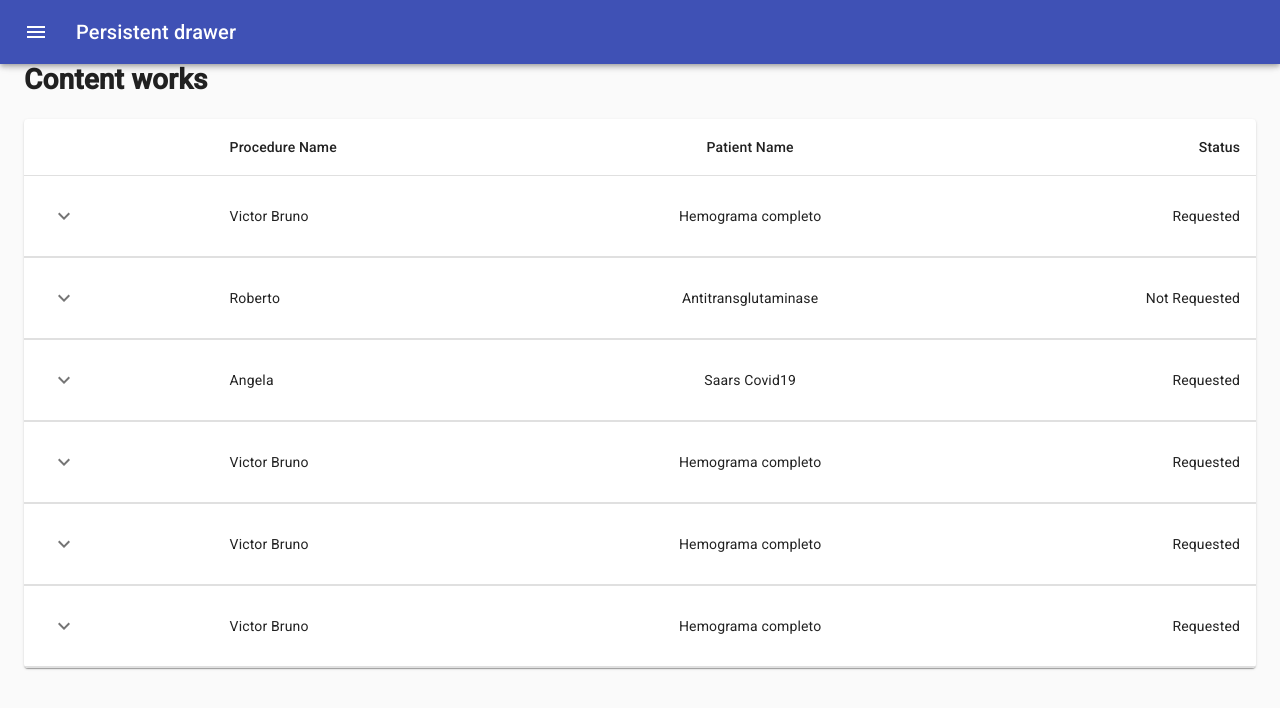
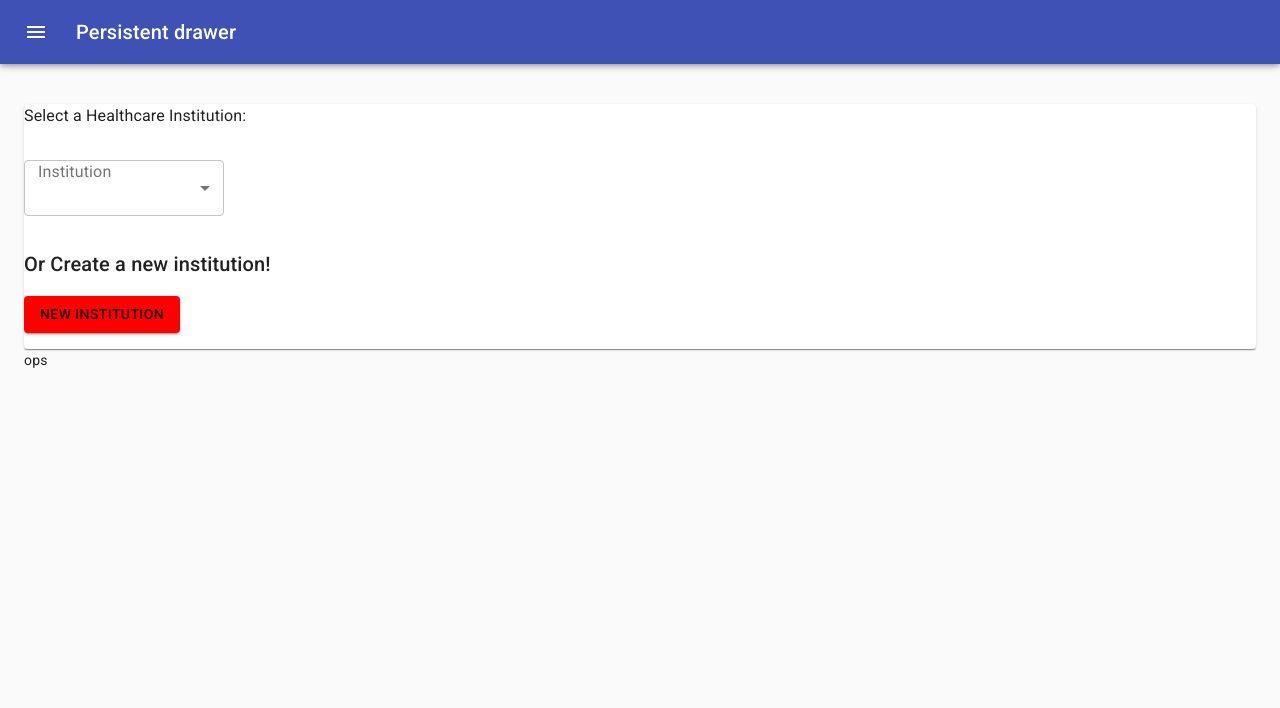
Before and after one commit to victor-silveir/health-exams-software-frontend-fixed, a React (Create React App) app: page / in a window 1280 px wide. Shown: the top 708 px of the page. Built offline with nearby package versions, Linux system fonts and the light colour scheme.

Commit message:
Create institutionCard component and pass it state to Content

```diff
--- a/src/components/header/index.tsx
+++ b/src/components/header/index.tsx
@@ -18,6 +18,7 @@ import ListItemText from '@material-ui/core/ListItemText';
 import InboxIcon from '@material-ui/icons/MoveToInbox';
 import MailIcon from '@material-ui/icons/Mail';
 import { Card, FormControl, InputLabel, MenuItem, Select } from '@material-ui/core';
+import { AutoComplete } from 'material-ui';
 
 const drawerWidth = 240;
 
@@ -78,7 +79,7 @@ export const useStyles = makeStyles((theme: Theme) =>
         duration: theme.transitions.duration.leavingScreen,
       }),
       marginLeft: 0,
-      marginTop:60
+      marginTop: 80
     },
     contentShift: {
       transition: theme.transitions.create('margin', {
@@ -88,10 +89,6 @@ export const useStyles = makeStyles((theme: Theme) =>
       marginLeft: drawerWidth,
       marginTop: 60
     },
-    formControl: {
-      margin: theme.spacing(1),
-      minWidth: 120,
-    },
   }),
 );
 
@@ -99,7 +96,6 @@ export default function PersistentDrawerLeft() {
   const classes = useStyles();
   const theme = useTheme();
   const [open, setOpen] = React.useState(false);
-  const [isInstitutionEmpty, setInstitutionEmpty] = React.useState('');
 
   const handleDrawerOpen = () => {
     setOpen(true);
--- /dev/null
+++ b/src/components/insitution-card/index.tsx
@@ -0,0 +1,68 @@
+import { Button, Card, createStyles, FormControl, InputLabel, makeStyles, MenuItem, Select, Typography, Theme } from "@material-ui/core";
+import { render } from "@testing-library/react";
+import React, { Dispatch, SetStateAction } from "react";
+
+const institutions = [
+    {name: 'Hemocentro', cnpj: '123456'},
+    {name: 'Sabin', cnpj: '123456'},
+    {name: 'Laboratórios Exame', cnpj: '123456'},
+    {name: 'Laboratório Maria do Carmo', cnpj: '123456'},
+    {name: 'Lab 1', cnpj: '123456'},
+  ]
+
+  const useStyles = makeStyles((theme: Theme) => createStyles({
+    formControl: {
+        margin: theme.spacing(2, 0),
+        minWidth: 120,
+      },
+      institutionSelect: {
+        width: 200,
+        margin: theme.spacing(2, 0)
+      },
+      institutionButton: {
+        backgroundColor: 'red',
+        margin: theme.spacing(2, 0)
+      },
+
+  })
+  );
+
+type CardProps = {
+    setInstitution: Dispatch<SetStateAction<string>>
+}
+
+export default function InstitutionCard(props: CardProps) {
+    const [isInstitutionEmpty, setInstitutionEmpty] = React.useState('');
+    const classes = useStyles();
+
+    return(
+        <Card>
+        <Typography>
+          Select a Healthcare Institution:
+        </Typography>
+        <FormControl variant="outlined" className={classes.formControl}>
+      <InputLabel >Institution</InputLabel>
+        <Select className={classes.institutionSelect} defaultValue={isInstitutionEmpty} label="Institution" onChange={(event: React.ChangeEvent<{value: unknown}>) => {
+          const selectValue = event.target.value
+          setInstitutionEmpty(selectValue as string);
+          props.setInstitution(selectValue as string)
+        }}>
+          <MenuItem value={''}><em>...</em></MenuItem>
+          {institutions.map((institution, index) => {
+            return (
+              <MenuItem key={index} value={institution.name}>{institution.name}</MenuItem>
+              )
+            })}
+        </Select>
+      </FormControl>
+            <Typography variant="h6">
+                Or Create a new institution!
+            </Typography>
+            <Button variant="contained" className={classes.institutionButton}>
+                <Typography variant="button">
+                    New Institution
+                </Typography>
+            </Button>
+      </Card>
+    )
+}
--- a/src/components/main-content/index.tsx
+++ b/src/components/main-content/index.tsx
@@ -1,17 +1,20 @@
-import { Container, Grid } from '@material-ui/core'
+import { Container, Divider, Grid } from '@material-ui/core'
 import {useStyles} from '../header/index'
-import clsx from 'clsx';
 import { ExamsTable } from '../table';
+import InstitutionCard from '../insitution-card';
+import React from 'react';
 
 export default function Content() {
-
+    const[institutionValue, setInstitutionValue] = React.useState('');
     const classes = useStyles()
 
     return(
-        <Container className={clsx(classes.content && classes.contentShift)}>
-        <h1>Content works</h1>
-        <Grid xs={12}>
-        <ExamsTable />
+
+        <Container className={classes.content}>
+        <InstitutionCard setInstitution={setInstitutionValue}/>
+        <Divider />
+        <Grid>
+        {institutionValue !== '' ? <ExamsTable/> : <div>ops</div>}
         </Grid>
         </Container>
     )
```
